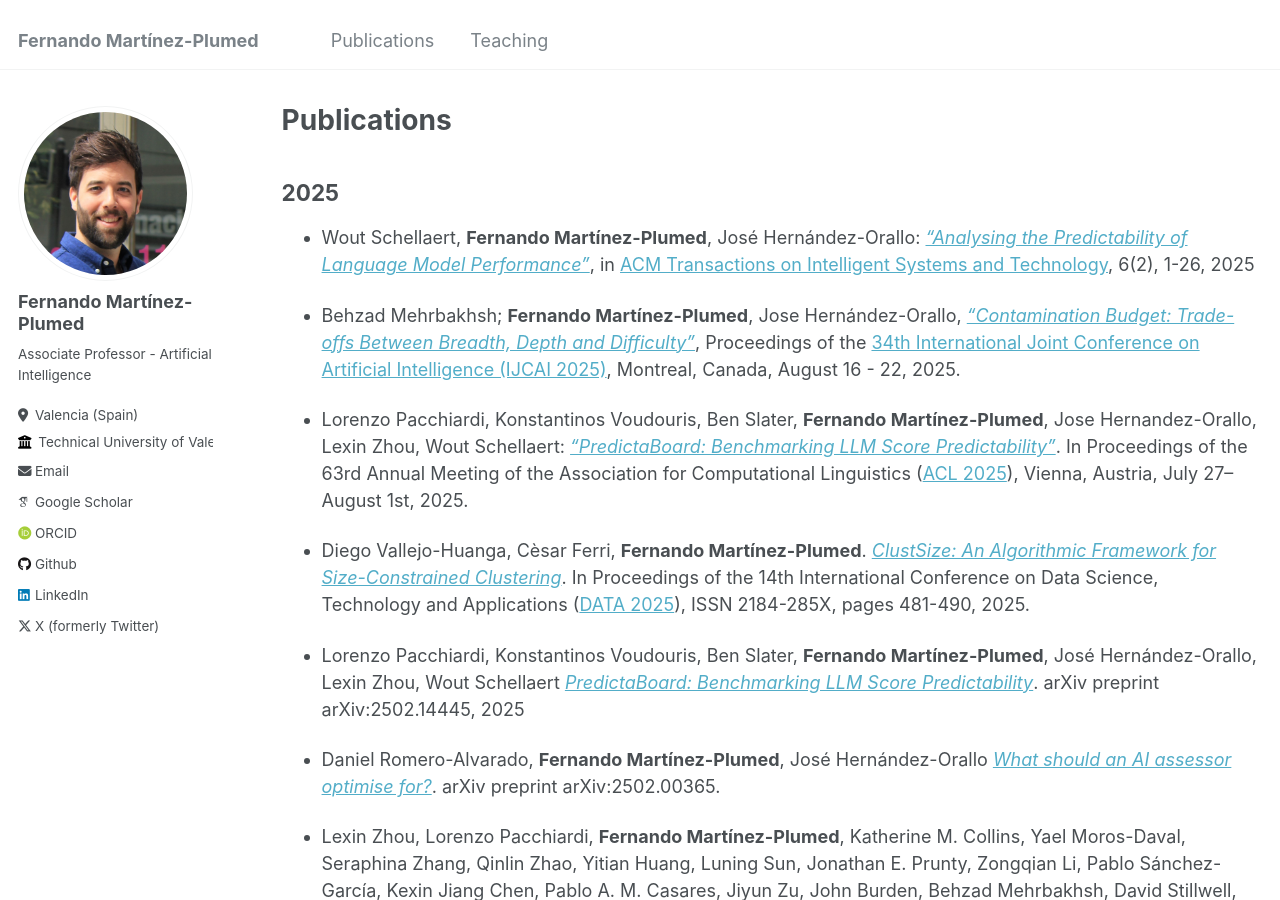
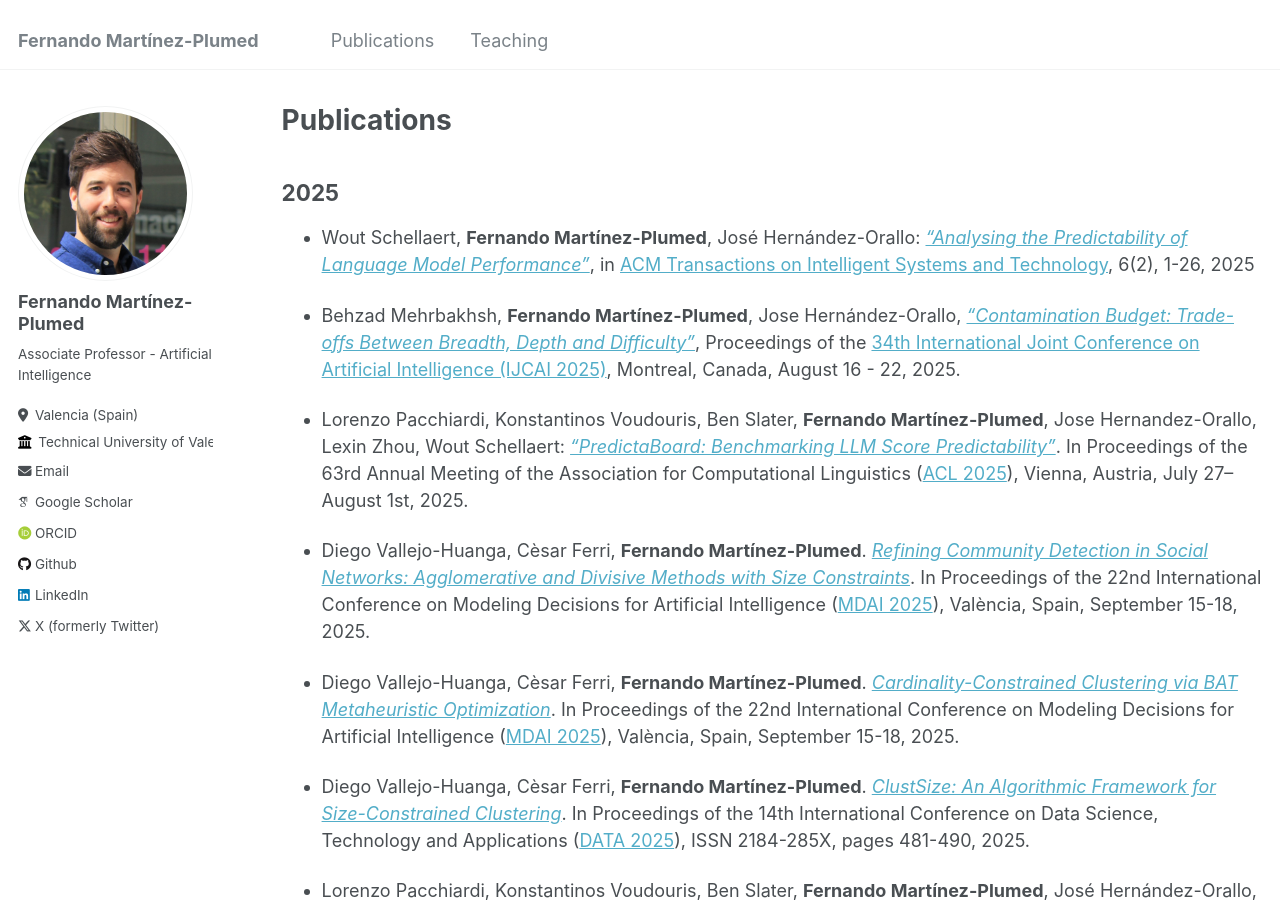
Before and after one commit to nandomp/nandomp.github.io, a Jekyll site: the page built from _pages/publications.md, in a window 1280 px wide and 900 px high. Built offline with Jekyll 4.4.1, drawn with Linux system fonts in a browser that asks for light colours; some web fonts are replaced.

Commit message:
Update publications.md

```diff
--- a/_pages/publications.md
+++ b/_pages/publications.md
@@ -9,9 +9,13 @@ author_profile: true
 ----
 * Wout Schellaert, **Fernando Martínez-Plumed**, José Hernández-Orallo: [*"Analysing the Predictability of Language Model Performance"*](http://dx.doi.org/10.1145/3706118), in [ACM Transactions on Intelligent Systems and Technology](https://dl.acm.org/journal/TIST), 6(2), 1-26, 2025
 
-* Behzad Mehrbakhsh; **Fernando Martínez-Plumed**, Jose Hernández-Orallo, [*"Contamination Budget: Trade-offs Between Breadth, Depth and Difficulty"*](), Proceedings of the [34th International Joint Conference on Artificial Intelligence (IJCAI 2025)](https://2025.ijcai.org/),  Montreal, Canada, August 16 - 22, 2025.
+* Behzad Mehrbakhsh, **Fernando Martínez-Plumed**, Jose Hernández-Orallo, [*"Contamination Budget: Trade-offs Between Breadth, Depth and Difficulty"*](), Proceedings of the [34th International Joint Conference on Artificial Intelligence (IJCAI 2025)](https://2025.ijcai.org/),  Montreal, Canada, August 16 - 22, 2025.
 
 * Lorenzo Pacchiardi, Konstantinos Voudouris, Ben Slater, **Fernando Martínez-Plumed**, Jose Hernandez-Orallo, Lexin Zhou, Wout Schellaert: [*"PredictaBoard: Benchmarking LLM Score Predictability"*](https://openreview.net/forum?id=yZO97D7dU5#discussion). In Proceedings of the 63rd Annual Meeting of the Association for Computational Linguistics ([ACL 2025]([https://data.scitevents.org/](https://2025.aclweb.org/))), Vienna, Austria, July 27–August 1st, 2025.
+
+* Diego Vallejo-Huanga, Cèsar Ferri, **Fernando Martínez-Plumed**. [*Refining Community Detection in Social Networks: Agglomerative and Divisive Methods with Size Constraints*](). In Proceedings of the 22nd International Conference on Modeling Decisions for Artificial Intelligence ([MDAI 2025](https://www.mdai.cat/mdai2025/)), València, Spain, September 15-18, 2025.
+
+* Diego Vallejo-Huanga, Cèsar Ferri, **Fernando Martínez-Plumed**. [*Cardinality-Constrained Clustering via BAT Metaheuristic Optimization*](). In Proceedings of the 22nd International Conference on Modeling Decisions for Artificial Intelligence ([MDAI 2025](https://www.mdai.cat/mdai2025/)), València, Spain, September 15-18, 2025.
 
 * Diego Vallejo-Huanga, Cèsar Ferri, **Fernando Martínez-Plumed**. [*ClustSize: An Algorithmic Framework for Size-Constrained Clustering*](). In Proceedings of the 14th International Conference on Data Science, Technology and Applications ([DATA 2025](https://data.scitevents.org/)), ISSN 2184-285X, pages 481-490, 2025.
 
```
